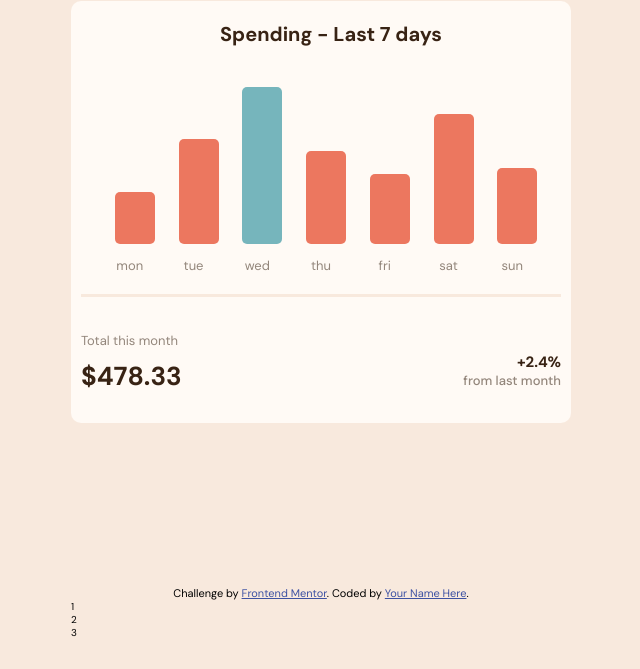
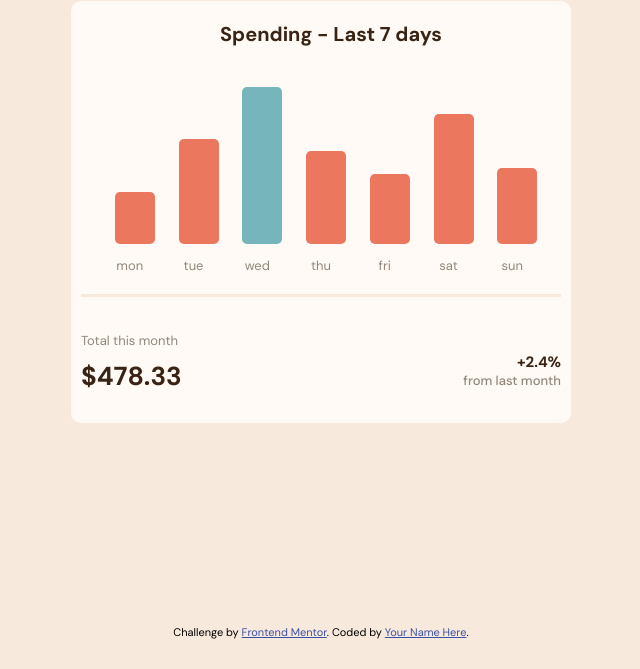
Before and after one commit to Diego2Drm/expenses-chart-component, a plain HTML site: page src/index.html in a window 1280 px wide. Shown: the part 131-800 px from the top of the page, without its empty margins (319-959 px from the left). Drawn offline with Linux system fonts and the light colour scheme.

Commit message:
Deleted Div

```diff
--- a/src/index.html
+++ b/src/index.html
@@ -64,13 +64,6 @@
       >. Coded by <a href="#">Your Name Here</a>.
     </div>
 
-    <div class="containerdiv">
-      <div class="box">1</div>
-      <div class="box">2</div>
-      <div class="box">3</div>
-
-
-    </div>
     <script src="./script.js"></script>
   </body>
 </html>
```
